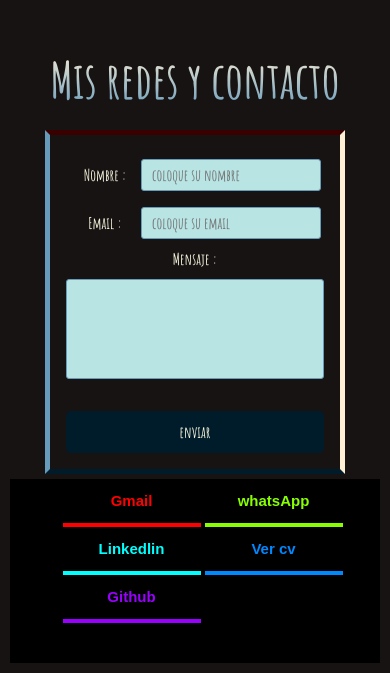
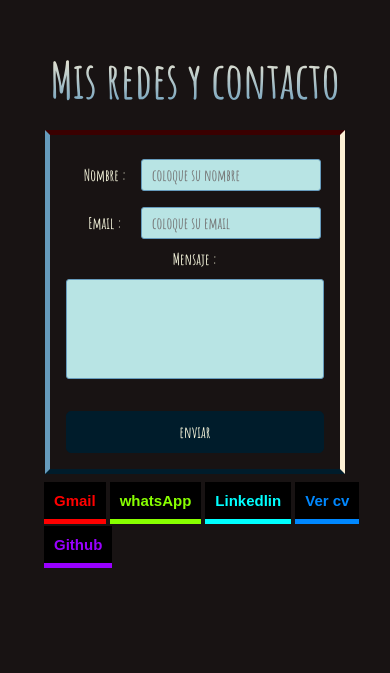
Before and after one commit to diegop1zarro/Portfolio, a React (Create React App) app: page / in a window 390 px wide. Shown: the part 3062-3735 px from the top of the page. After the commit the page ends 3630 px from the top, so only its background shows below. Built offline with nearby package versions, Linux system fonts and the light colour scheme; a web font is replaced by a local one.

Commit message:
display provisorio

```diff
--- a/src/Components/Contact/Contact.css
+++ b/src/Components/Contact/Contact.css
@@ -106,27 +106,13 @@ margin-top: 5px;
 .Contact h2:hover{
     font-size: 55px;
 }
-#item-uno a {
-    border-bottom:4px solid #f00;
-    }
-
-    #item-dos a {
-    border-bottom:4px solid #f80;
-    }
-
-    #item-tres a {
-    border-bottom:4px solid #8f0;
-    }
-
-    #item-cuatro a {
-        border-bottom:4px solid #0ff;
-    }
-
-    #item-cinco a {
-    border-bottom:4px solid #08f;
-    }
-
-    #item-seis a {
-    border-bottom:4px solid #9900ff;
-    }
+#menu{
+    display: inline;
 }
+#menu ul li a {
+    display: inline;
+    margin: 2px;
+    background-color: #000;
+padding: 10px;
+}
+}
```
